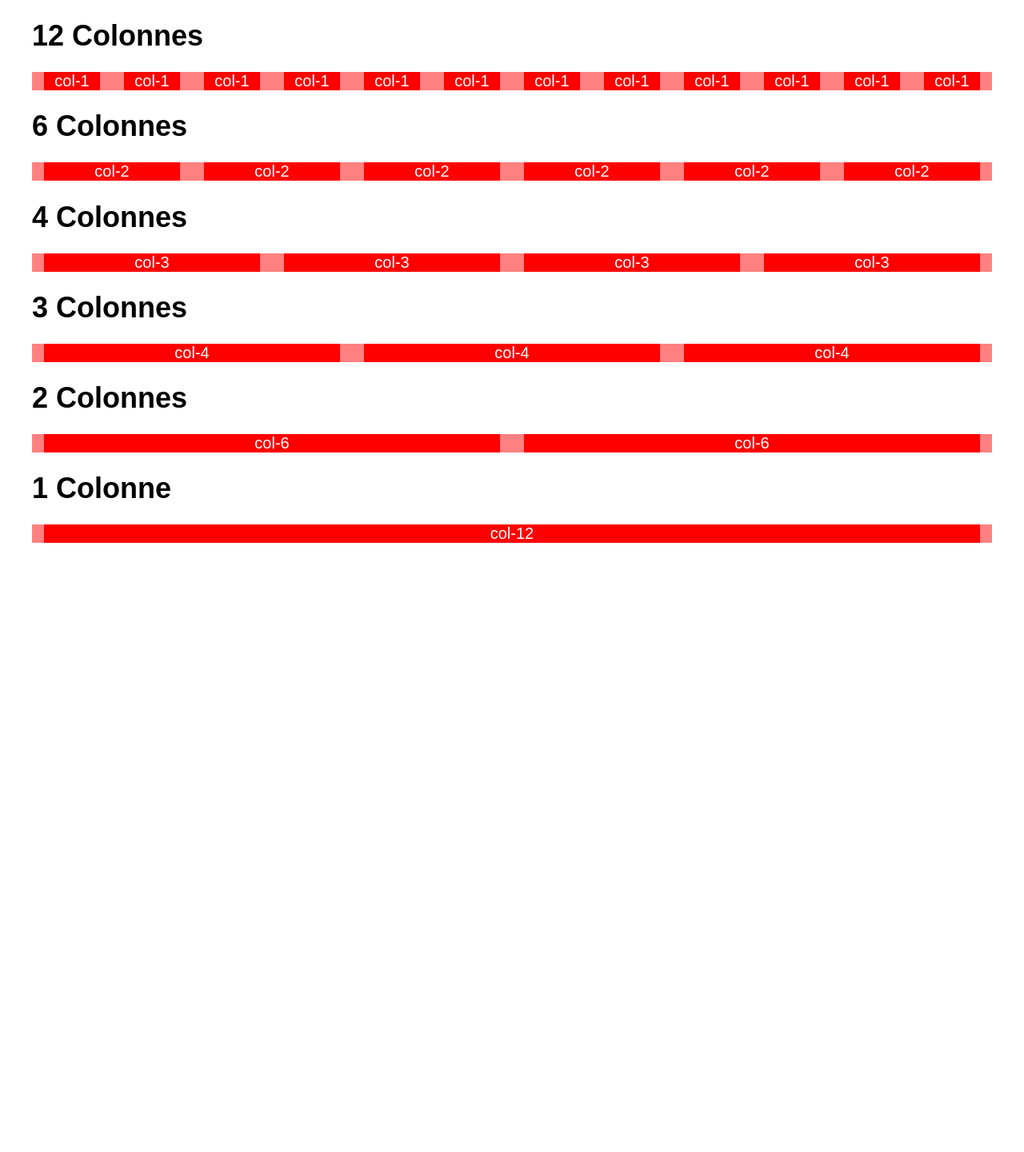
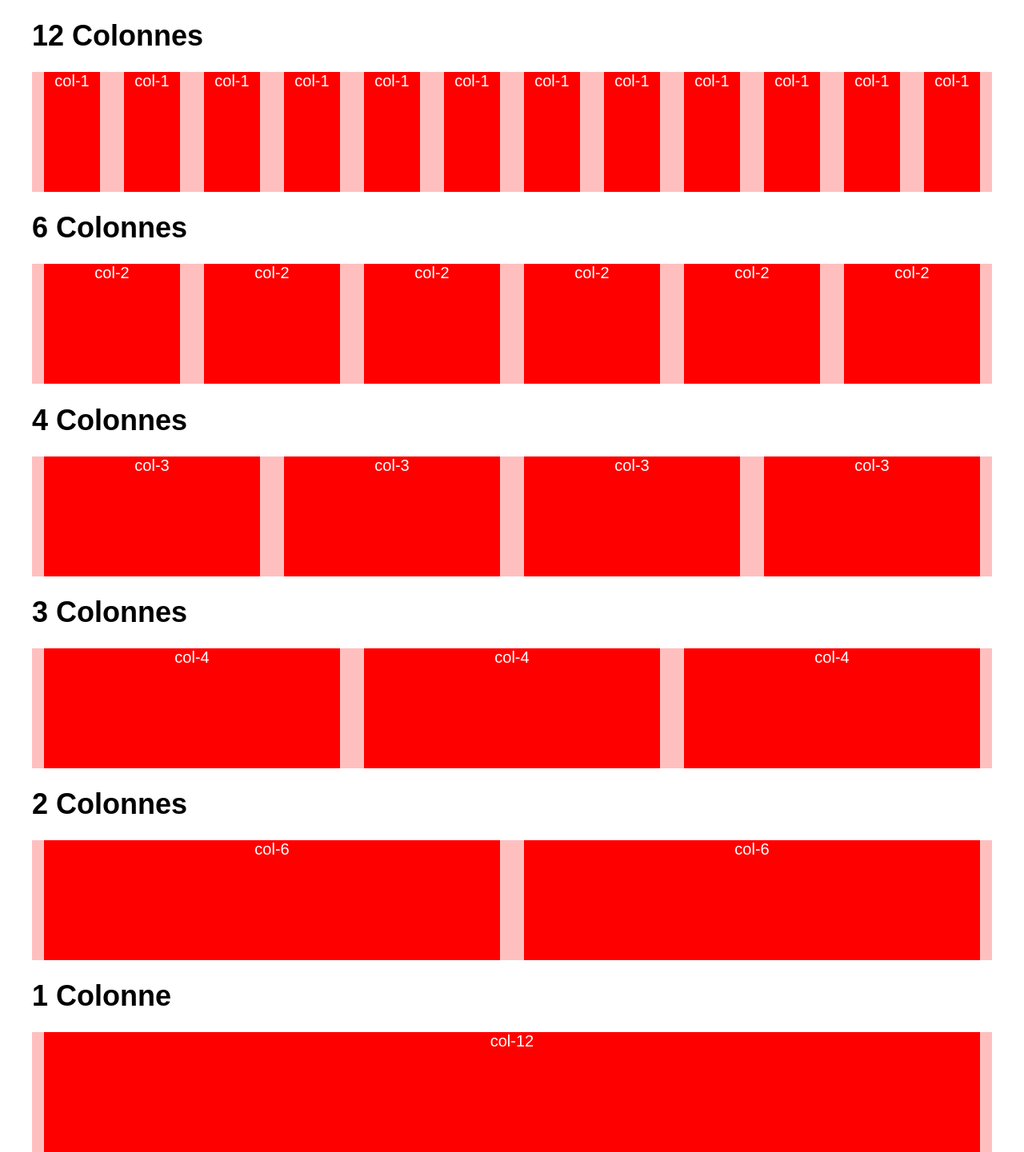
Before and after one commit to fgirardey/SUCSS, a PHP site: page / in a window 1280 px wide. Shown: the whole page at 80% size. Before the commit the page ends 679 px from the top, so only its background shows below. Run offline with PHP 8.4, Linux system fonts and the light colour scheme.

Commit message:
Debug update

```diff
--- a/css/scss/style.scss
+++ b/css/scss/style.scss
@@ -4,12 +4,15 @@
 @import "sucss/sucss";
 
 .row.wrapper {
-	background-color: lighten(#f00, 25%);
 	color: #fff;
 	text-align: center;
 	font-size: 1.25em;
+	[class*="col-"] {
+		background-color: lighten(#f00, 37.5%);
+	}
 }
 
 .inner {
 	background-color: #f00;
+	height: 150px;
 }
--- a/css/style.css
+++ b/css/style.css
@@ -798,13 +798,17 @@ h6, .h6 {
 
 /* line 6, scss/style.scss */
 .row.wrapper {
-  background-color: #ff8080;
   color: #fff;
   text-align: center;
   font-size: 1.25em;
 }
+/* line 10, scss/style.scss */
+.row.wrapper [class*="col-"] {
+  background-color: #ffbfbf;
+}
 
-/* line 13, scss/style.scss */
+/* line 15, scss/style.scss */
 .inner {
   background-color: #f00;
+  height: 150px;
 }
```
